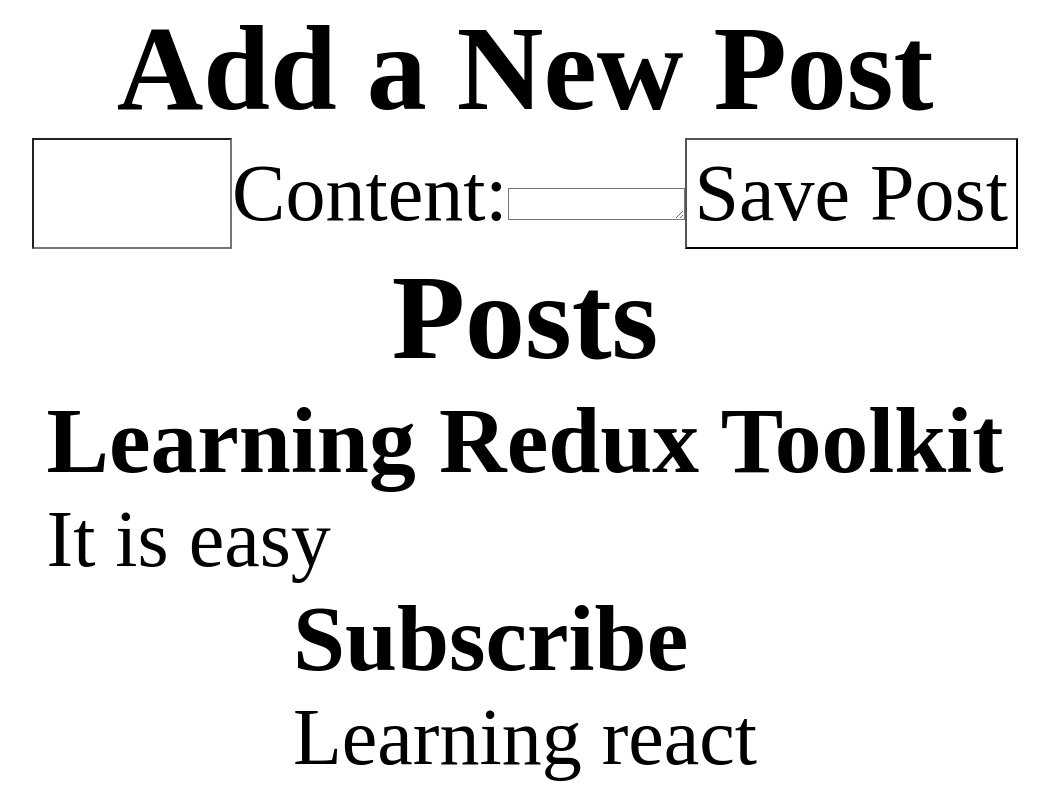
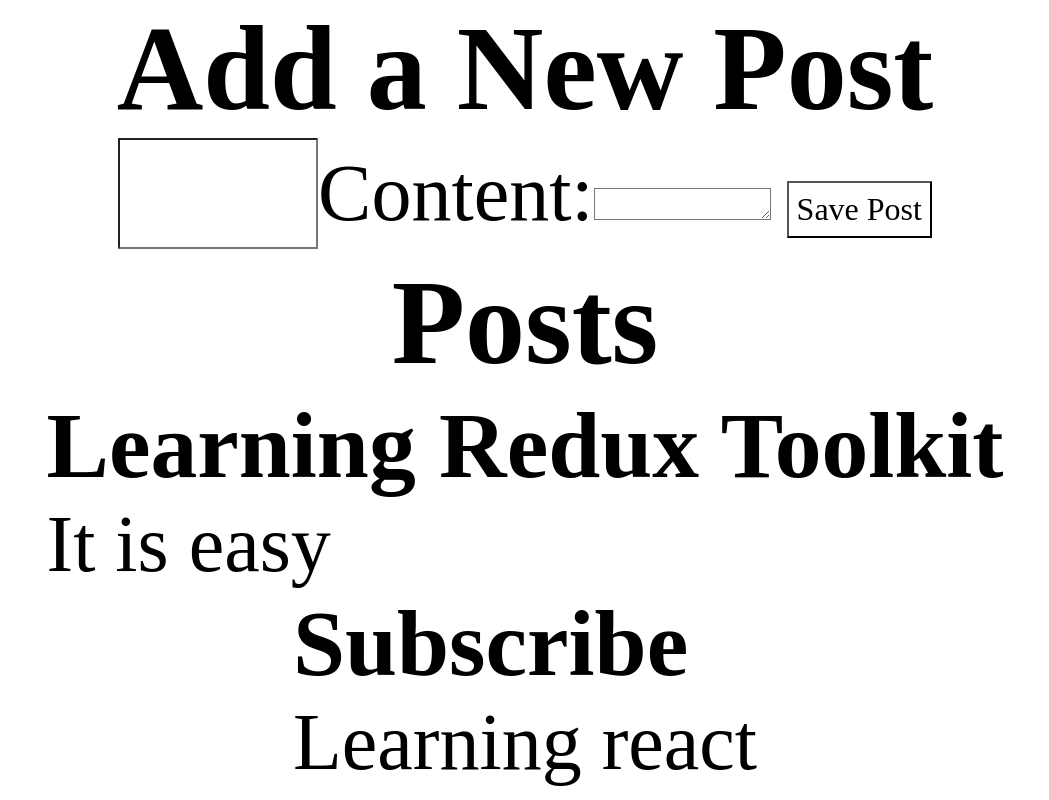
Before and after one commit to vimal336/React-js-projects, a React (Create React App) app in the folder redux-post-app/: page / in a window 1280 px wide. Shown: the top 800 px of the page, without its empty margins (115-1164 px from the left). Built offline with nearby package versions, Linux system fonts and the light colour scheme.

Commit message:
react redux

```diff
--- a/redux-post-app/src/index.css
+++ b/redux-post-app/src/index.css
@@ -30,7 +30,7 @@ input {
   max-width: 2.5em;
 }
 
-button textarea{
+button{
   font-size: 2rem;
   margin: 0.5em 0 0.5em 0.5em;
   min-width: 2em;
```
